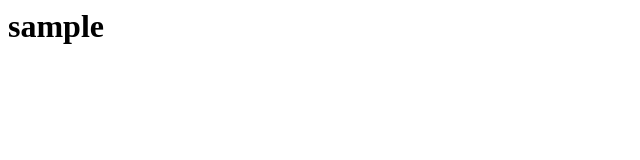
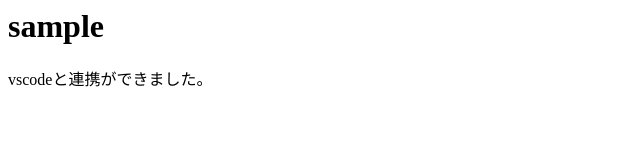
Before and after one commit to c3240235/www, a plain HTML site: page index.html in a window 1280 px wide. Shown: the whole page, without its empty margins (0-640 px from the left). Drawn offline with Linux system fonts and the light colour scheme.

Commit message:
app20250414_1.0

```diff
--- a/index.html
+++ b/index.html
@@ -1,3 +1,4 @@
 <html>
   <h1>sample</h1>
+  <p>vscodeと連携ができました。</p>
 </html>
```
